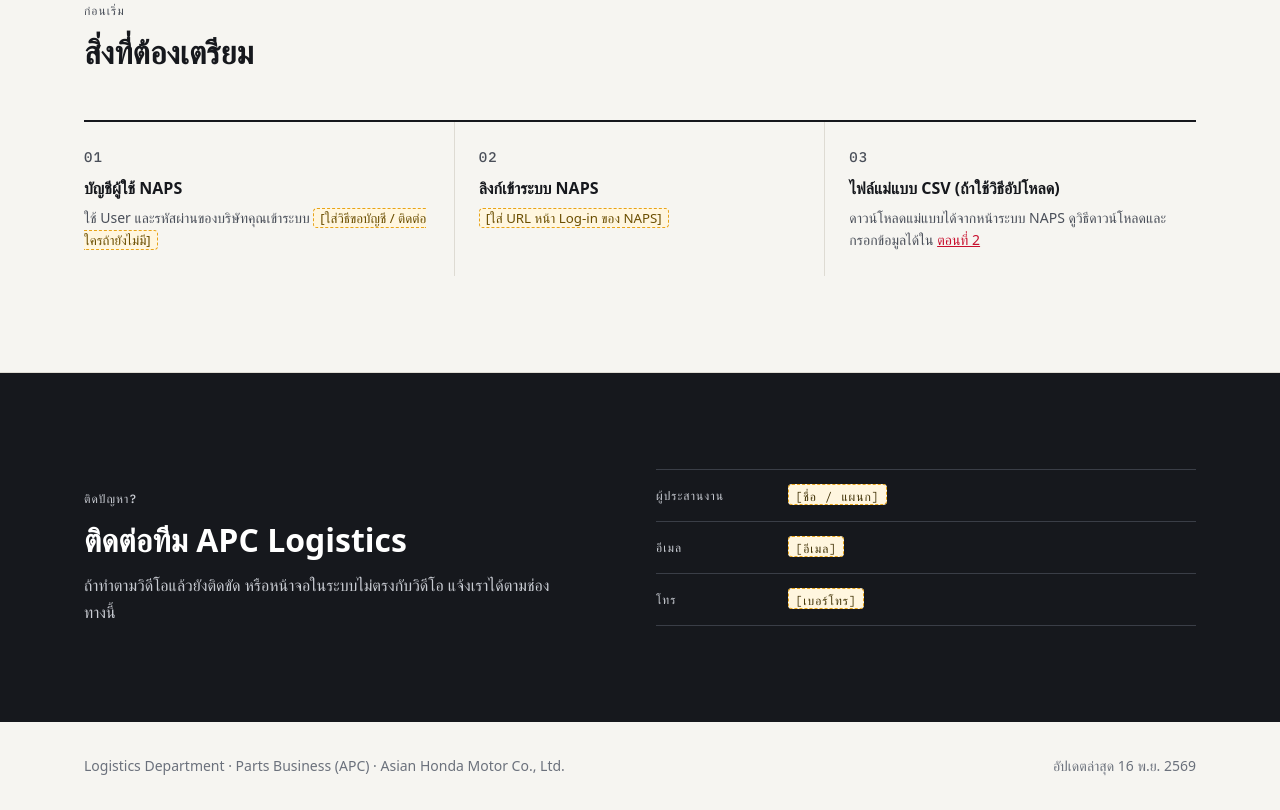
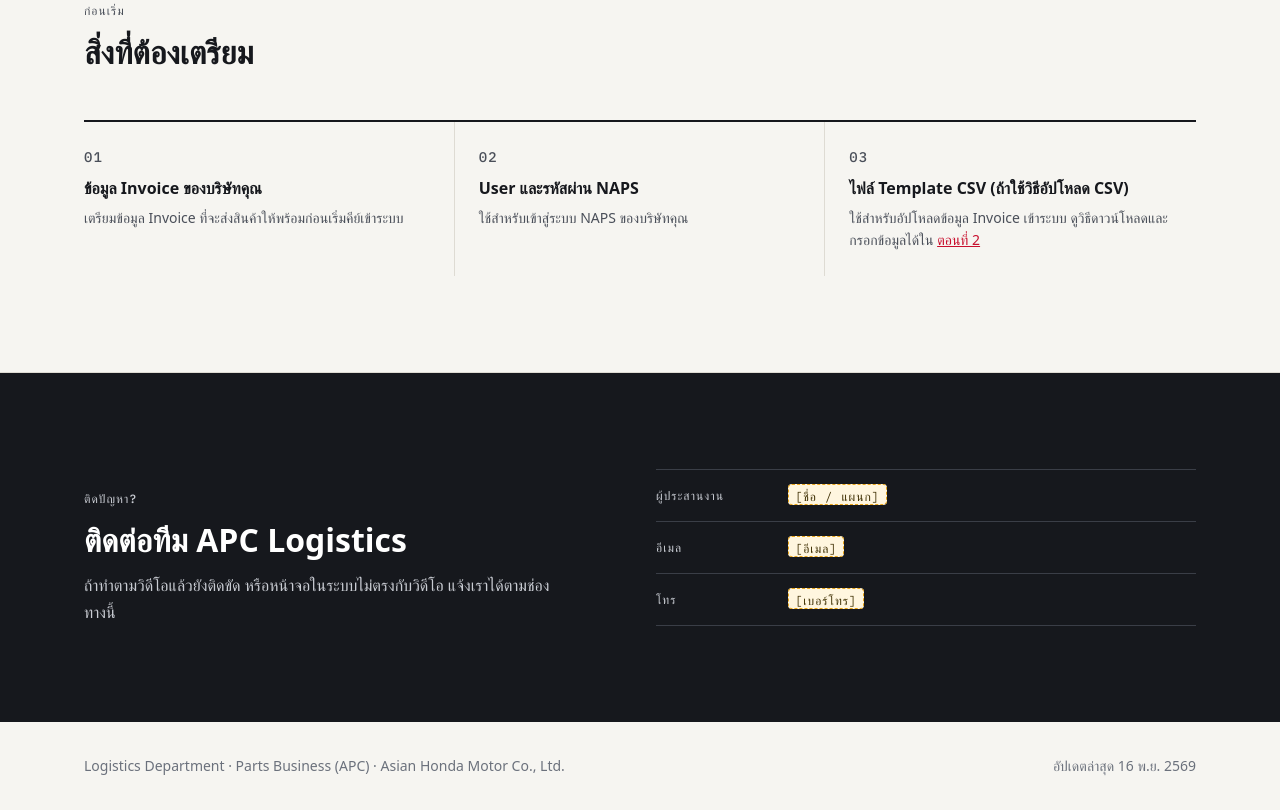
Before and after one commit to noname087/naps-supplier-guide, a plain HTML site: page index.html in a window 1280 px wide. Shown: the part 1804-2614 px from the top of the page. Drawn offline with Linux system fonts and the light colour scheme; a web font is replaced by a local one.

Commit message:
Update preparation checklist
Co-Authored-By: Claude Opus 5.5 <noreply@anthropic.com>
Claude-Session: https://claude.ai/code/session_017QAn9N89yqNFEUPyheoj4k

```diff
--- a/index.html
+++ b/index.html
@@ -266,18 +266,18 @@ footer .wrap{display:flex;flex-wrap:wrap;justify-content:space-between;gap:var(-
       <div class="prep">
         <div class="prep-item">
           <p class="label">01</p>
-          <h3>บัญชีผู้ใช้ NAPS</h3>
-          <p>ใช้ User และรหัสผ่านของบริษัทคุณเข้าระบบ <span class="ph">[ใส่วิธีขอบัญชี / ติดต่อใครถ้ายังไม่มี]</span></p>
+          <h3>ข้อมูล Invoice ของบริษัทคุณ</h3>
+          <p>เตรียมข้อมูล Invoice ที่จะส่งสินค้าให้พร้อมก่อนเริ่มคีย์เข้าระบบ</p>
         </div>
         <div class="prep-item">
           <p class="label">02</p>
-          <h3>ลิงก์เข้าระบบ NAPS</h3>
-          <p><span class="ph">[ใส่ URL หน้า Log-in ของ NAPS]</span></p>
+          <h3>User และรหัสผ่าน NAPS</h3>
+          <p>ใช้สำหรับเข้าสู่ระบบ NAPS ของบริษัทคุณ</p>
         </div>
         <div class="prep-item">
           <p class="label">03</p>
-          <h3>ไฟล์แม่แบบ CSV (ถ้าใช้วิธีอัปโหลด)</h3>
-          <p>ดาวน์โหลดแม่แบบได้จากหน้าระบบ NAPS ดูวิธีดาวน์โหลดและกรอกข้อมูลได้ใน <a href="#step-2" data-go="2">ตอนที่ 2</a></p>
+          <h3>ไฟล์ Template CSV (ถ้าใช้วิธีอัปโหลด CSV)</h3>
+          <p>ใช้สำหรับอัปโหลดข้อมูล Invoice เข้าระบบ ดูวิธีดาวน์โหลดและกรอกข้อมูลได้ใน <a href="#step-2" data-go="2">ตอนที่ 2</a></p>
         </div>
       </div>
     </div>
```
